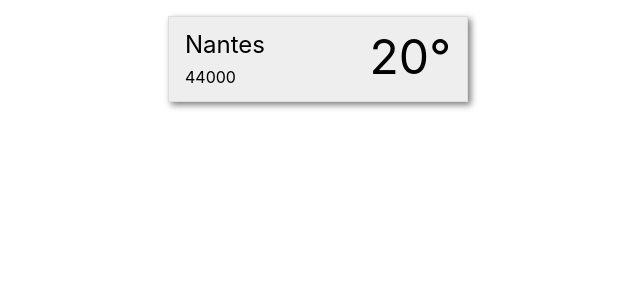
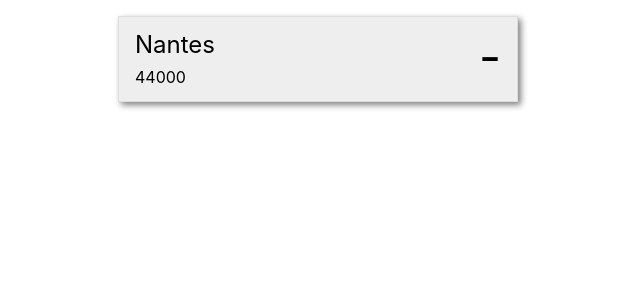
Before and after one commit to Thomas-Bezille/Spe-React-meteo, a React (Vite) app: page / in a window 1280 px wide. Shown: the top 300 px of the page, without its empty margins (322-962 px from the left). Built offline with nearby package versions, Linux system fonts and the light colour scheme.

Commit message:
mise en place de la variable de state

```diff
--- a/src/components/WeatherWidget/WeatherWidger.scss
+++ b/src/components/WeatherWidget/WeatherWidger.scss
@@ -2,7 +2,7 @@
   background-color: #eee;
   border: 1px solid #ddd;
   box-shadow: 0.2em 0.2em 0.4em grey;
-  max-width: 300px;
+  max-width: 400px;
   padding: 1rem;
   margin: 1rem auto;
 
--- a/src/components/WeatherWidget/WeatherWidget.jsx
+++ b/src/components/WeatherWidget/WeatherWidget.jsx
@@ -1,17 +1,27 @@
+import PropTypes from 'prop-types';
+import { useState } from 'react';
+
 import './WeatherWidger.scss';
 
-const WeatherWidger = () => {
+const WeatherWidget = ({ zipCode, city }) => {
+  const [temperature, setTemperature] = useState('-');
+
   return (
     <article className="weather-widget">
       <div className="weather-container">
         <div className="weather-infos">
-          <h3 className="weather-city">Nantes</h3>
-          <p className="weather-zipcode">44000</p>
+          <h3 className="weather-city">{city}</h3>
+          <p className="weather-zipcode">{zipCode}</p>
         </div>
-        <div className="weather-temperature">20°</div>
+        <div className="weather-temperature">{temperature}</div>
       </div>
     </article>
   );
 };
 
-export default WeatherWidger;
+WeatherWidget.propTypes = {
+  zipCode: PropTypes.string.isRequired,
+  city: PropTypes.string.isRequired,
+};
+
+export default WeatherWidget;
--- a/src/main.jsx
+++ b/src/main.jsx
@@ -7,4 +7,4 @@ import './styles/index.scss';
 
 const root = createRoot(document.getElementById('root'));
 
-root.render(<WeatherWidger />);
+root.render(<WeatherWidger city="Nantes" zipCode="44000" />);
```
